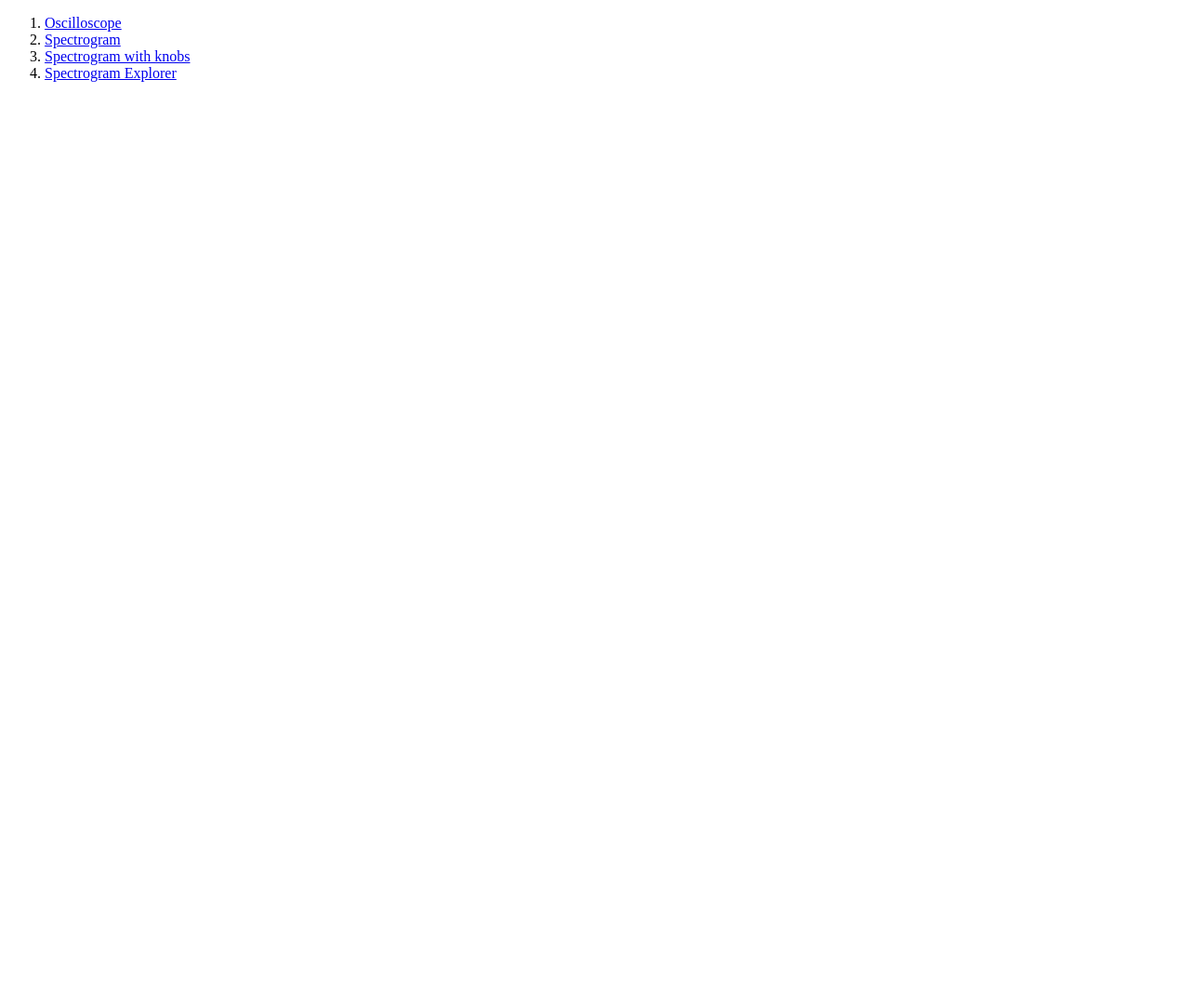
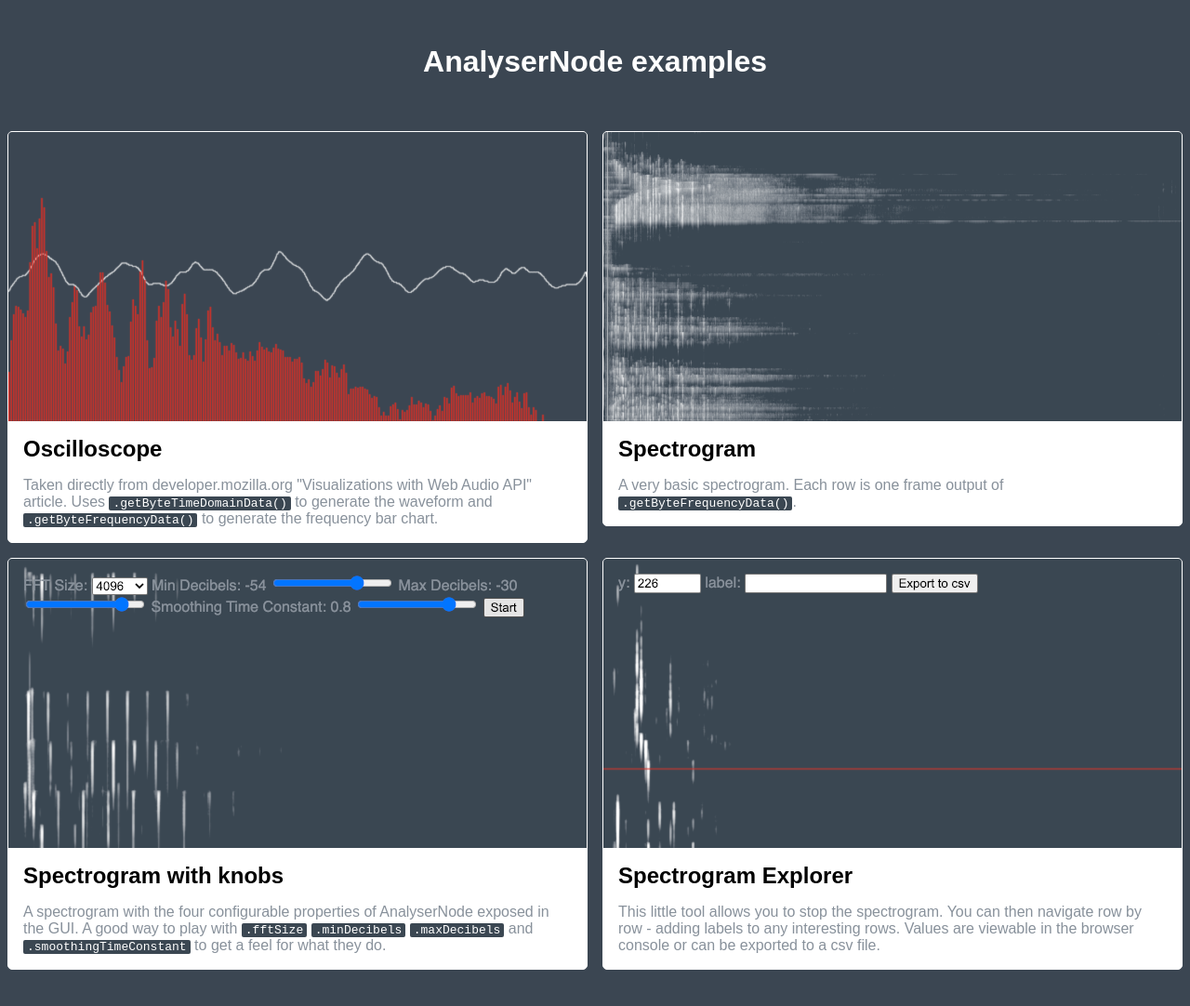
Before and after one commit to RShergold/AnalyserNode, a plain HTML site: page index.html in a window 1280 px wide. Shown: the whole page at 93% size. Before the commit the page ends 800 px from the top, so only its background shows below. Drawn offline with Linux system fonts and the light colour scheme.

Commit message:
Added screenshots to index page

```diff
--- a/index.html
+++ b/index.html
@@ -5,28 +5,128 @@
   <meta charset="UTF-8">
   <meta name="viewport" content="width=device-width, initial-scale=1.0">
   <title>AnalyserNode</title>
+  <style>
+    * {
+      box-sizing: border-box;
+    }
+
+    body {
+      margin: 3rem 0;
+      background-color: #3b4652;
+      font-family: sans-serif;
+    }
+
+    h1 {
+      color: white;
+      text-align: center;
+      margin-bottom: 3rem;
+    }
+
+    ol {
+      max-width: 80rem;
+      margin: auto;
+      padding: 0;
+      display: flex;
+      flex-wrap: wrap;
+    }
+
+    li {
+      flex: 1 0 calc(100% - 1rem);
+      list-style: none;
+    }
+
+    @media (min-width: 750px) {
+      li {
+        flex: 1 1 calc(50% - 1rem);
+      }
+    }
+
+    a {
+      display: flex;
+      flex-direction: column;
+      text-decoration: none;
+      background-color: white;
+      margin: 0.5rem;
+      border: 1px solid white;
+      border-radius: 5px;
+      overflow: hidden;
+    }
+
+    a:active {
+      background-color: lightgray;
+      border-color: lightgray;
+    }
+
+    h2 {
+      margin: 1rem 1rem 0 1rem;
+      color: black;
+    }
+
+    img {
+      width: 100%;
+    }
+
+    p {
+      margin: 1rem;
+      color: #88919b;
+    }
+
+    code {
+      background-color: #3b4752;
+      color: white;
+      padding: 0 0.25rem;
+      border-radius: 2px;
+    }
+  </style>
 </head>
 
 <body>
+  <h1>AnalyserNode examples</h1>
   <ol>
     <li>
       <a href="./oscilloscope/">
-        Oscilloscope
+        <img src="./oscilloscope/screenshot.png"
+          srcset="./oscilloscope/screenshot.png, ./oscilloscope/screenshot.x2.png x2">
+        <h2>Oscilloscope</h2>
+        <p>
+          Taken directly from developer.mozilla.org "Visualizations with Web Audio API" article. Uses
+          <code>.getByteTimeDomainData()</code> to generate the waveform and <code>.getByteFrequencyData()</code>
+          to generate the frequency bar chart.
+        </p>
       </a>
     </li>
     <li>
       <a href="./spectrogram/">
-        Spectrogram
+        <img src="./spectrogram/screenshot.png"
+          srcset="./spectrogram/screenshot.png, ./spectrogram/screenshot.x2.png x2">
+        <h2>Spectrogram</h2>
+        <p>
+          A very basic spectrogram. Each row is one frame output of <code>.getByteFrequencyData()</code>.
+        </p>
       </a>
     </li>
     <li>
       <a href="./spectrogram-with-knobs/">
-        Spectrogram with knobs
+        <img src="./spectrogram-with-knobs/screenshot.png"
+          srcset="./spectrogram-with-knobs/screenshot.png, ./spectrogram-with-knobs/screenshot.x2.png x2">
+        <h2>Spectrogram with knobs</h2>
+        <p>
+          A spectrogram with the four configurable properties of AnalyserNode exposed in the GUI. A good way to play
+          with <code>.fftSize</code> <code>.minDecibels</code> <code>.maxDecibels</code> and
+          <code>.smoothingTimeConstant</code> to get a feel for
+          what they do.
+        </p>
       </a>
     </li>
     <li>
       <a href="./spectrogram-explorer/">
-        Spectrogram Explorer
+        <img src="./spectrogram-explorer/screenshot.png"
+          srcset="./spectrogram-explorer/screenshot.png, ./spectrogram-explorer/screenshot.x2.png x2">
+        <h2>Spectrogram Explorer</h2>
+        <p>
+          This little tool allows you to stop the spectrogram. You can then navigate row by row - adding labels to any
+          interesting rows. Values are viewable in the browser console or can be exported to a csv file.
+        </p>
       </a>
     </li>
   </ol>
--- a/spectrogram/spectrogram.js
+++ b/spectrogram/spectrogram.js
@@ -17,7 +17,7 @@ function start(stream) {
 
   var analyser = audioCtx.createAnalyser();
   realAudioInput.connect(analyser);
-  analyser.fftSize = 2048;
+  analyser.fftSize = 8192;
 
   var bufferLength = analyser.frequencyBinCount;
   var frequencyData = new Uint8Array(bufferLength);
```
Also changed, not shown: spectrogram-explorer/index.html (+5 -6 lines), spectrogram-explorer/spectrogram.js (+17 -10 lines), oscilloscope/screenshot.png (added), oscilloscope/screenshot.x2.png (added), spectrogram-explorer/screenshot.png (added), spectrogram-explorer/screenshot.x2.png (added), spectrogram-with-knobs/screenshot.png (added), spectrogram-with-knobs/screenshot.x2.png (added), spectrogram/screenshot.png (added), spectrogram/screenshot.x2.png (added).
